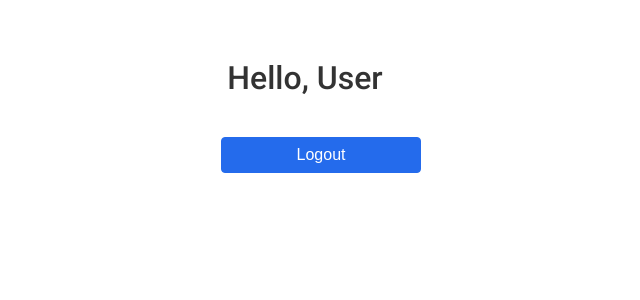
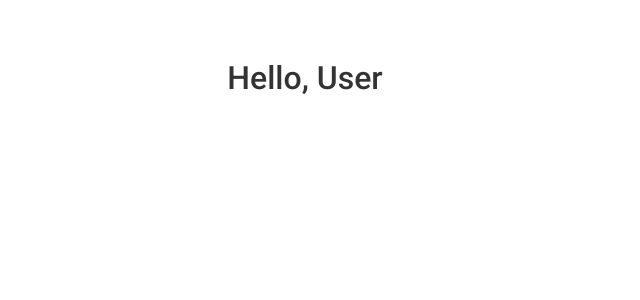
Before and after one commit to mamata559/conditional-renderring-session, a React (Create React App) app: page / in a window 1280 px wide. Shown: the top 300 px of the page, without its empty margins (319-959 px from the left). Built offline with nearby package versions, Linux system fonts and the light colour scheme.

Commit message:
conditional rendering using ternary operator when we have only one statement to check

```diff
--- a/src/App.js
+++ b/src/App.js
@@ -6,7 +6,7 @@ import './App.css'
 
 class App extends Component {
   state = {
-    isLoggedIn: true,
+    isLoggedIn: false,
   }
 
   render() {
@@ -15,7 +15,7 @@ class App extends Component {
     return (
       <div className="container">
         <Welcome greeting="Hello" name="User" />
-        {isLoggedIn ? <button>Logout</button> : <button>Login</button>}
+        {isLoggedIn ? <button>Logout</button> : null}
       </div>
     )
   }
```
